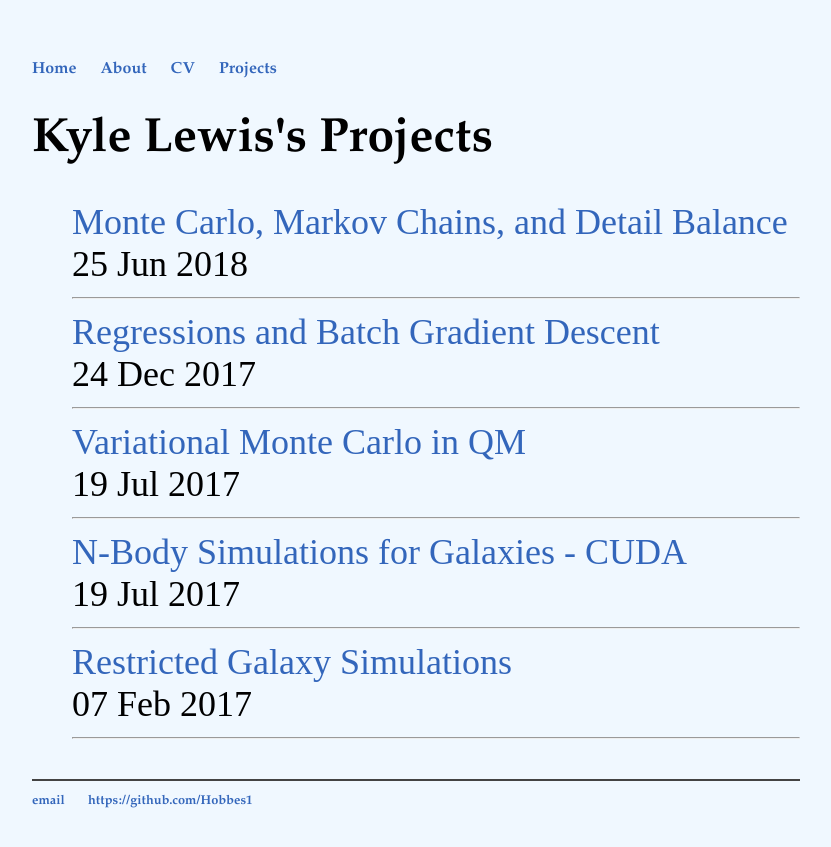
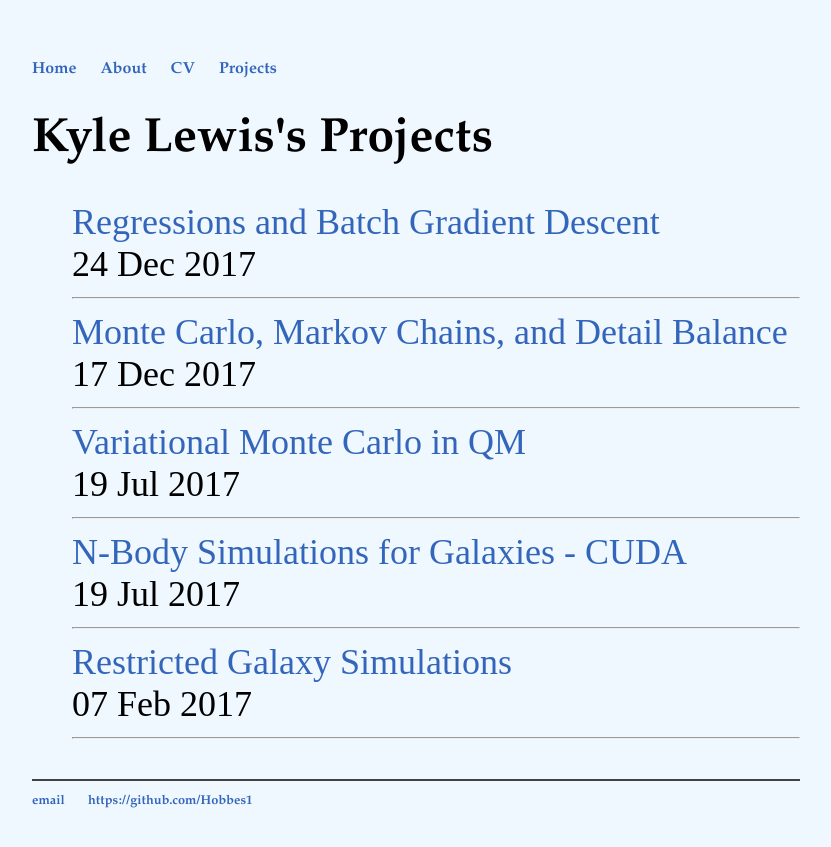
Before and after one commit to Kyle-Lewis/Kyle-Lewis.github.io, a Jekyll site: the page built from projects/index.html, in a window 1280 px wide. Shown: the top 847 px of the page, without its empty margins (224-1055 px from the left). Built offline with Jekyll 4.4.1, drawn with Linux system fonts in a browser that asks for light colours.

Commit message:
script update

```diff
--- a/_posts/2017-12-17-Monte-Carlo-Markov-Chains-and-Detail-Balance.md
+++ b/_posts/2017-12-17-Monte-Carlo-Markov-Chains-and-Detail-Balance.md
@@ -2,7 +2,7 @@
 layout: post
 title: "Monte Carlo, Markov Chains, and Detail Balance"
 categories: [Notes and Proofs]
-date: 2018-06-25
+date: 2017-12-17
 image: images/markov-chains/detailed-balance.png
 ---
 
```
